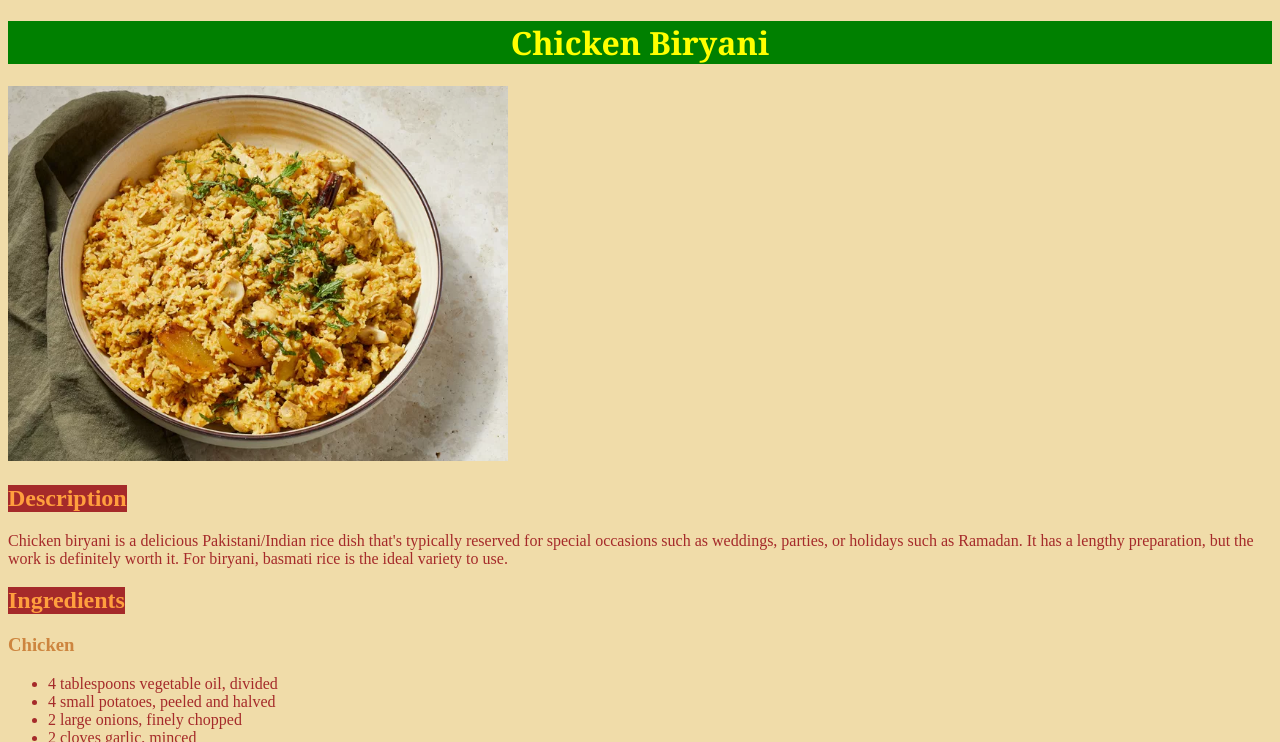
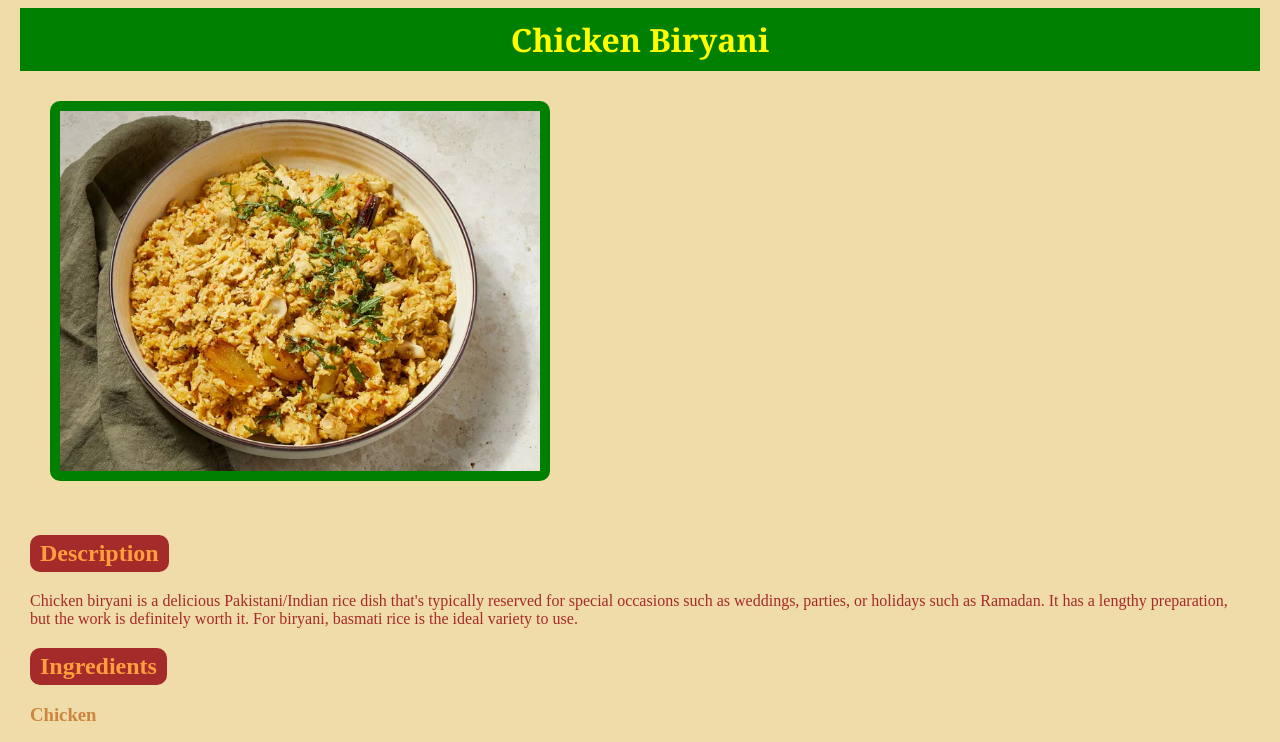
Before and after one commit to wanikhawar/odin-recipes, a plain HTML site: page recipes/chicken-biryani.html in a window 1280 px wide. Shown: the top 742 px of the page. Drawn offline with Linux system fonts and the light colour scheme.

Commit message:
Add margins, padding and border radius

```diff
--- a/css/styles.css
+++ b/css/styles.css
@@ -1,18 +1,26 @@
 * {
     background-color: #f0dca9;
     color: brown;
+    box-sizing: border-box;
+    margin-inline: 10px;
 }
 h1 {
     color: yellow;
     font-family: Cambria, Cochin, Georgia, Times, 'Times New Roman', serif;
     background-color: green;
     text-align: center;
+    padding: 10px;
+    margin: 0;
 }
 
 h2 {
     color: rgb(255, 159, 62);
     background-color: brown;
     width: fit-content;
+    padding: 5px;
+    padding-inline: 10px;
+    margin-left: 10px;
+    border-radius: 10px;
 }
 
 h3 {
@@ -23,4 +31,7 @@ img {
     width: 500px;
     height: auto;
     align-content: center;
+    margin: 30px;
+    border: solid green 10px;
+    border-radius: 10px;
 }
```
